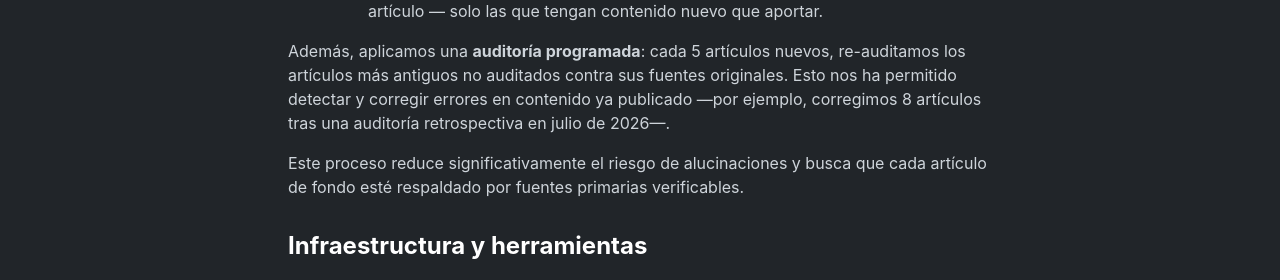
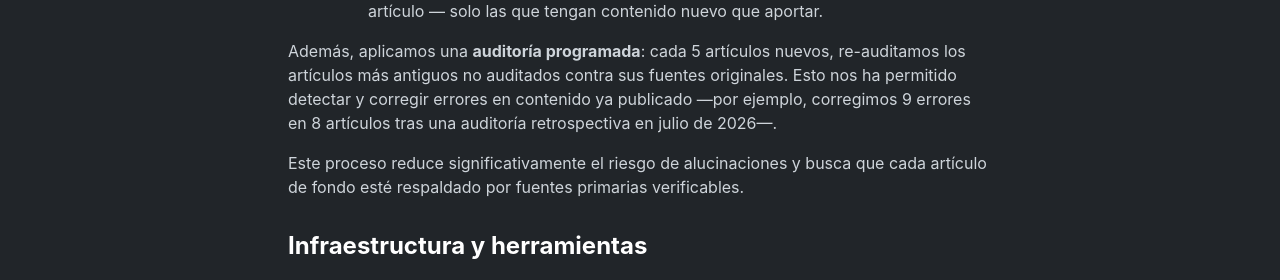
Before and after one commit to miravosqueinteresante/muchotexto.net, a Jekyll site: the page built from como-trabajamos.markdown, in a window 1280 px wide and 900 px high, scrolled down 2812 px. Shown: the part 219-499 px from the top of the window. Built offline with Jekyll 4.4.1, drawn with Linux system fonts in a browser that asks for light colours; some of the changed text lies outside the part shown.

Commit message:
fix: sync como-trabajamos with strategy doc — 10→11 steps, 8 articles→9 errors, swap fact-check/validation order

```diff
--- a/como-trabajamos.markdown
+++ b/como-trabajamos.markdown
@@ -59,7 +59,7 @@
     - **`llms.txt`**: agregar el artículo al pilar correspondiente.
     Cada página actualizada incrementa su `last_modified_at`. No todas las páginas se actualizan en cada artículo — solo las que tengan contenido nuevo que aportar.
 
-Además, aplicamos una **auditoría programada**: cada 5 artículos nuevos, re-auditamos los artículos más antiguos no auditados contra sus fuentes originales. Esto nos ha permitido detectar y corregir errores en contenido ya publicado —por ejemplo, corregimos 8 artículos tras una auditoría retrospectiva en julio de 2026—.
+Además, aplicamos una **auditoría programada**: cada 5 artículos nuevos, re-auditamos los artículos más antiguos no auditados contra sus fuentes originales. Esto nos ha permitido detectar y corregir errores en contenido ya publicado —por ejemplo, corregimos 9 errores en 8 artículos tras una auditoría retrospectiva en julio de 2026—.
 
 Este proceso reduce significativamente el riesgo de alucinaciones y busca que cada artículo de fondo esté respaldado por fuentes primarias verificables.
 
```
Also changed, not shown: other parts of como-trabajamos.markdown (+1 -1 lines).
